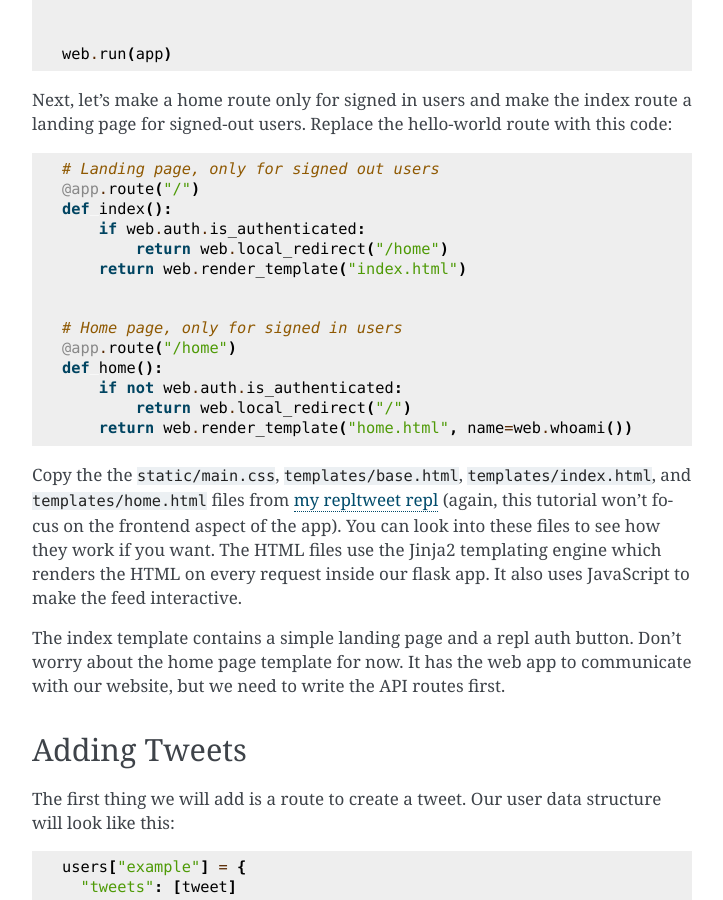
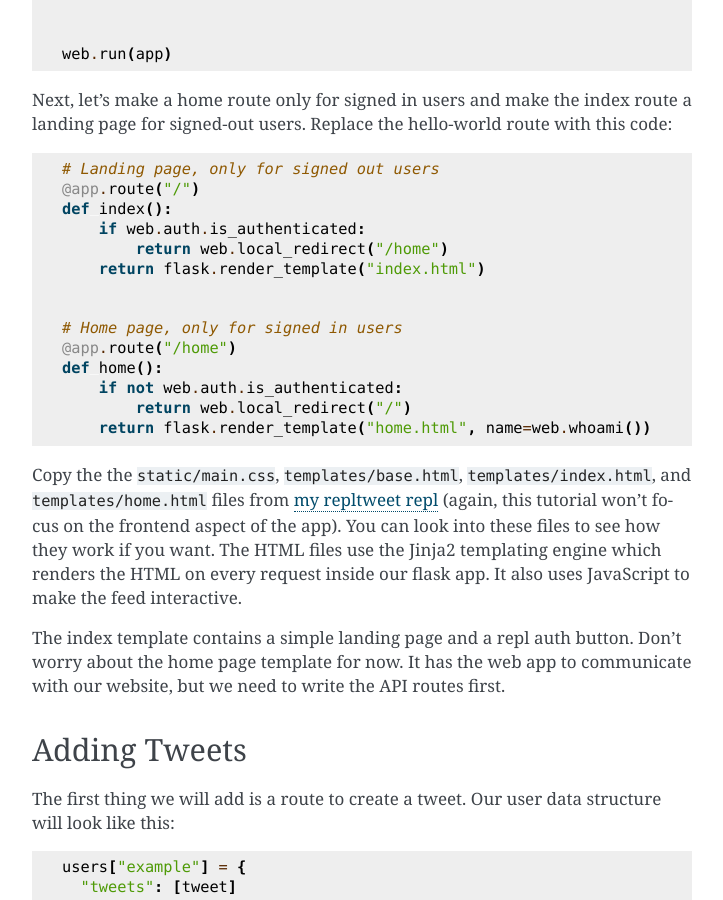
Before and after one commit to replit/replit-py, a Sphinx documentation site: the page built from docs/web_tutorial.rst, in a window 1280 px wide and 900 px high, scrolled down 5270 px. Shown: the whole window, without its empty margins (388-1111 px from the left). Built offline with Sphinx 7.4.7, drawn with Linux system fonts in a browser that asks for light colours.

Commit message:
Fix reference to removed API

```diff
--- a/docs/web_tutorial.rst
+++ b/docs/web_tutorial.rst
@@ -257,7 +257,7 @@ landing page for signed-out users. Replace the hello-world route with this code:
   def index():
       if web.auth.is_authenticated:
           return web.local_redirect("/home")
-      return web.render_template("index.html")
+      return flask.render_template("index.html")
 
 
   # Home page, only for signed in users
@@ -265,7 +265,7 @@ landing page for signed-out users. Replace the hello-world route with this code:
   def home():
       if not web.auth.is_authenticated:
           return web.local_redirect("/")
-      return web.render_template("home.html", name=web.whoami())
+      return flask.render_template("home.html", name=web.whoami())
 
 Copy the the :code:`static/main.css`,  :code:`templates/base.html`,
 :code:`templates/index.html`, and :code:`templates/home.html` files from
```
